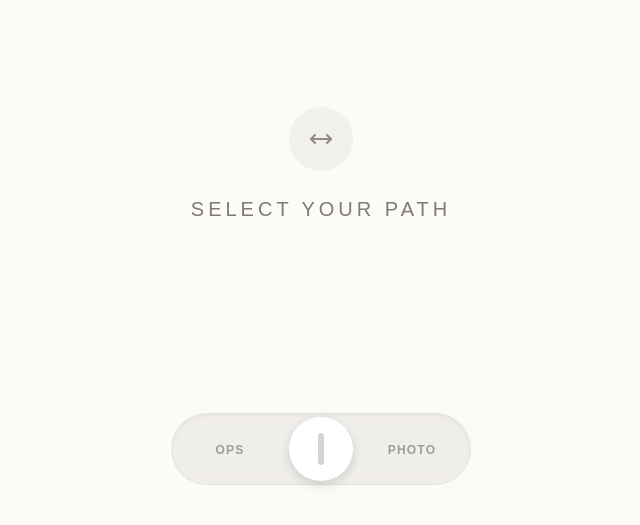
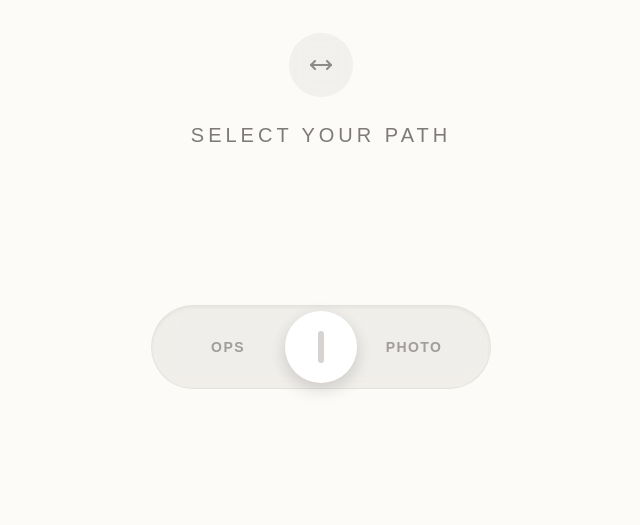
Before and after one commit to KRUKMAN/my-portfolio, a Next.js app: page / in a window 1280 px wide. Shown: the part 235-760 px from the top of the page, without its empty margins (319-959 px from the left). Built offline with nearby package versions, Linux system fonts and the light colour scheme.

Commit message:
improved  slider

```diff
--- a/app/page.tsx
+++ b/app/page.tsx
@@ -26,7 +26,7 @@ export default function Home() {
   // Logic: Handle the snap when user lets go
   const handleDragEnd = () => {
     const currentX = x.get();
-    const threshold = 60; // Distance needed to trigger switch
+    const threshold = 40; // Distance needed to trigger switch (easier slide)
 
     if (currentX > threshold) {
       setMode("photo");
@@ -127,30 +127,30 @@ export default function Home() {
       </div>
 
       {/* --- THE CAPSULE SWITCH --- */}
-      <div className="absolute bottom-20">
-        <div className="relative w-[300px] h-[72px] rounded-full bg-black/5 backdrop-blur-md border border-black/5 shadow-inner flex items-center justify-between px-2">
+      <div className="mt-12 sm:mt-16">
+        <div className="relative w-[340px] h-[84px] rounded-full bg-black/5 backdrop-blur-md border border-black/5 shadow-inner flex items-center justify-between px-3 sm:px-4">
 
             <div className={`absolute inset-0 rounded-full transition-colors duration-500 ${mode !== 'neutral' ? 'bg-white/10 border-white/10' : ''}`} />
 
             {/* Left Label */}
-            <div onClick={() => handleLabelClick('ops')} className="z-10 w-[100px] text-center cursor-pointer group">
-                <span className={`text-xs font-bold tracking-widest uppercase transition-colors duration-300 ${mode === 'ops' ? 'opacity-0' : 'opacity-40 group-hover:opacity-100'}`}>Ops</span>
+            <div onClick={() => handleLabelClick('ops')} className="z-10 w-[120px] text-center cursor-pointer group">
+                <span className={`text-sm font-bold tracking-widest uppercase transition-colors duration-300 ${mode === 'ops' ? 'opacity-0' : 'opacity-40 group-hover:opacity-100'}`}>Ops</span>
             </div>
 
             {/* Right Label */}
-            <div onClick={() => handleLabelClick('photo')} className="z-10 w-[100px] text-center cursor-pointer group">
-                <span className={`text-xs font-bold tracking-widest uppercase transition-colors duration-300 ${mode === 'photo' ? 'opacity-0' : 'opacity-40 group-hover:opacity-100'}`}>Photo</span>
+            <div onClick={() => handleLabelClick('photo')} className="z-10 w-[120px] text-center cursor-pointer group">
+                <span className={`text-sm font-bold tracking-widest uppercase transition-colors duration-300 ${mode === 'photo' ? 'opacity-0' : 'opacity-40 group-hover:opacity-100'}`}>Photo</span>
             </div>
 
             {/* Handle */}
             <motion.div
                 style={{ x }}
                 drag="x"
-                dragConstraints={{ left: -110, right: 110 }}
-                dragElastic={0.05}
+                dragConstraints={{ left: -130, right: 130 }}
+                dragElastic={0.15}
                 dragMomentum={false}
                 onDragEnd={handleDragEnd}
-                className="absolute left-0 right-0 mx-auto z-20 w-[64px] h-[64px] rounded-full bg-white shadow-[0_4px_12px_rgba(0,0,0,0.15)] flex items-center justify-center cursor-grab active:cursor-grabbing hover:scale-105 active:scale-95 transition-transform"
+                className="absolute left-0 right-0 mx-auto z-20 w-[72px] h-[72px] rounded-full bg-white shadow-[0_6px_18px_rgba(0,0,0,0.16)] flex items-center justify-center cursor-grab active:cursor-grabbing hover:scale-105 active:scale-95 transition-transform"
             >
                 {mode === "neutral" && <div className="w-1.5 h-8 rounded-full bg-stone-300" />}
                 {mode === "ops" && <BarChart3 className="w-6 h-6 text-blue-600 animate-in fade-in zoom-in duration-300" />}
```
